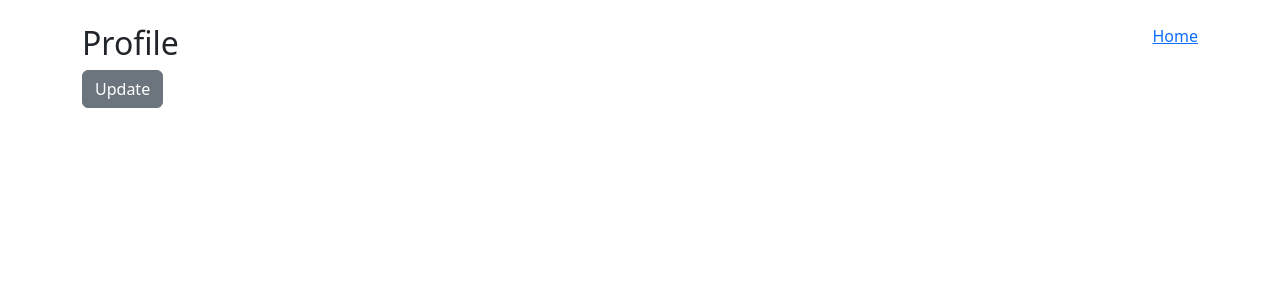
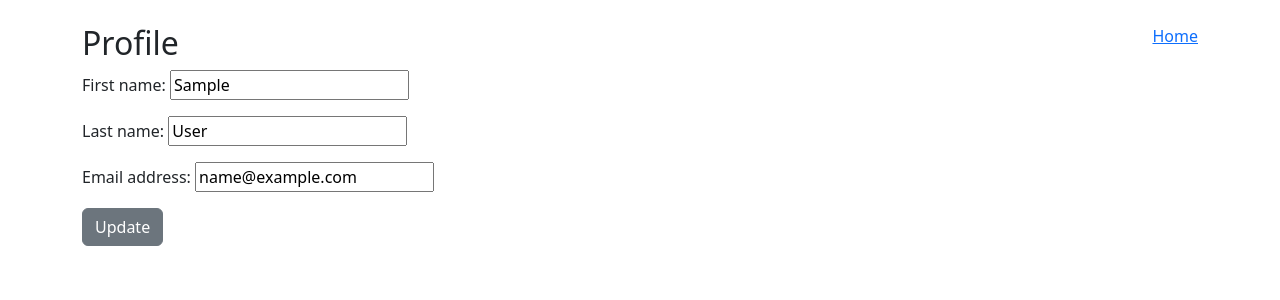
Before and after one commit to dino-code/django-userauth, a Django app: page /accounts/profile/ in a window 1280 px wide. Shown: the top 300 px of the page. Run offline with Django 5.2, Linux system fonts and the light colour scheme; the visitor is signed in with stand-in values (Sample User, id 1).

Commit message:
Update forms, templates, and profile view for better UX
Refactor `UserUpdateForm` to use `ModelForm` and adjust form initialization in the profile view to include the current user instance. Enhance login and register templates with navigation links for easier user flow. Improve display of user welcome message on the home page.

```diff
--- a/accounts/forms.py
+++ b/accounts/forms.py
@@ -1,5 +1,6 @@
-from django.contrib.auth.forms import UserCreationForm, UserChangeForm
+from django.contrib.auth.forms import UserCreationForm
 from django.contrib.auth.models import User
+from django.forms.models import ModelForm
 
 
 class UserForm(UserCreationForm):
@@ -8,7 +9,7 @@ class UserForm(UserCreationForm):
         fields = ('username', 'email',)
 
 
-class UserUpdateForm(UserChangeForm):
+class UserUpdateForm(ModelForm):
     class Meta:
         model = User
         fields = ('first_name', 'last_name', 'email',)
--- a/accounts/templates/accounts/home.html
+++ b/accounts/templates/accounts/home.html
@@ -2,7 +2,7 @@
 
 {% block content %}
 	<div class="d-inline d-flex justify-content-between">
-        <p>Welcome, {{ request.user }}.</p>
+        <p>Welcome, {% if request.user.first_name %}{{ request.user.first_name }}{% else %}{{ request.user }}{% endif %}.</p>
         <a href="{% url 'accounts:profile' %}"><p>Profile</p></a>
     </div>
 
--- a/accounts/templates/accounts/login.html
+++ b/accounts/templates/accounts/login.html
@@ -6,6 +6,7 @@
 
 {% block content %}
     <h2 class="pb-4">Log in</h2>
+    <div class="d-flex align-items-end justify-content-between">
         <div>
             <form action="{% url 'accounts:login' %}" method="post">
                 {% csrf_token %}
@@ -13,4 +14,6 @@
                 <input type="submit" value="Log in" class="btn btn-primary">
             </form>
         </div>
+        <a href="{% url 'accounts:register' %}">Register</a>
+    </div>
 {% endblock %}
--- a/accounts/views.py
+++ b/accounts/views.py
@@ -50,13 +50,10 @@ def home(request):
 
 @login_required
 def profile(request):
-    return render(request, "accounts/profile.html", {"form": {}})
-    pass
-    """if request.method == "POST":
-        form = UserUpdateForm(request.POST)
+    if request.method == "POST":
+        form = UserUpdateForm(request.POST, instance=request.user)
         if form.is_valid():
             form.save()
     else:
-        form = UserUpdateForm()
+        form = UserUpdateForm(instance=request.user)
     return render(request, "accounts/profile.html", {"form": form})
-    """
```
Also changed, not shown: accounts/templates/accounts/register.html (+9 -6 lines). Lines whose indentation alone changed are shown as unchanged.
